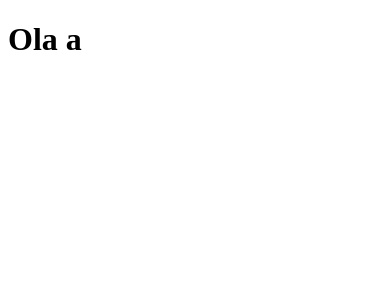
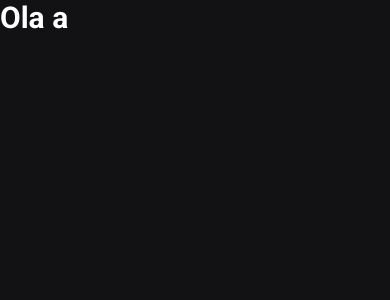
Before and after one commit to ViniciusAlexsander/ignews, a Next.js app: page / in a window 390 px wide. Shown: the top 300 px of the page. Built offline with nearby package versions, Linux system fonts and the light colour scheme.

Commit message:
estrutura

```diff
--- a/package.json
+++ b/package.json
@@ -10,7 +10,8 @@
   "dependencies": {
     "next": "12.0.7",
     "react": "17.0.2",
-    "react-dom": "17.0.2"
+    "react-dom": "17.0.2",
+    "sass": "^1.45.2"
   },
   "devDependencies": {
     "@types/node": "^17.0.5",
--- a/pages/index.tsx
+++ /dev/null
@@ -1,3 +0,0 @@
-export default function Home() {
-  return <h1>Ola a</h1>;
-}
--- a/pages/_app.tsx
+++ b/src/pages/_app.tsx
@@ -1,4 +1,6 @@
 import { AppProps } from "next/app";
+
+import "../styles/global.scss";
 
 function MyApp({ Component, pageProps }: AppProps) {
   return <Component {...pageProps} />;
--- /dev/null
+++ b/src/pages/_document.tsx
@@ -0,0 +1,22 @@
+import Document, { Html, Head, Main, NextScript } from "next/document";
+
+export default class MyDocument extends Document {
+  render() {
+    return (
+      <Html>
+        <Head>
+          <link rel="preconnect" href="https://fonts.googleapis.com" />
+          <link rel="preconnect" href="https://fonts.gstatic.com" crossorigin />
+          <link
+            href="https://fonts.googleapis.com/css2?family=Roboto:wght@400;700;900&display=swap"
+            rel="stylesheet"
+          />
+        </Head>
+        <body>
+          <Main />
+          <NextScript />
+        </body>
+      </Html>
+    );
+  }
+}
--- /dev/null
+++ b/src/pages/index.tsx
@@ -0,0 +1,12 @@
+import Head from "next/head";
+
+export default function Home() {
+  return (
+    <>
+      <Head>
+        <title>Início ig.news</title>
+      </Head>
+      <h1>Ola a</h1>
+    </>
+  );
+}
--- /dev/null
+++ b/src/styles/global.scss
@@ -0,0 +1,50 @@
+* {
+  margin: 0;
+  padding: 0;
+  box-sizing: border-box;
+}
+
+:root {
+  --white: #ffffff;
+
+  --gray-100: #e1e1e6;
+  --gray-300: #a8a8b3;
+  --gray-900: #121214;
+
+  --cyan-500: #61dafb;
+  --yellow-500: #eba417;
+}
+
+@media (max-width: 1080px) {
+  html {
+    font-size: 93.75%;
+  }
+}
+
+@media (min-width: 720px) {
+  html {
+    font-size: 87.5%;
+  }
+}
+
+body {
+  background: var(--gray-900);
+  color: var(--white);
+}
+
+body,
+input,
+select,
+textarea,
+button {
+  font: 400 1rem "Roboto", sans-serif;
+}
+
+button {
+  cursor: pointer;
+}
+
+a {
+  color: inherit;
+  text-decoration: none;
+}
```
Also changed, not shown: 1 other file (tests, documents, lock files or other folders).
